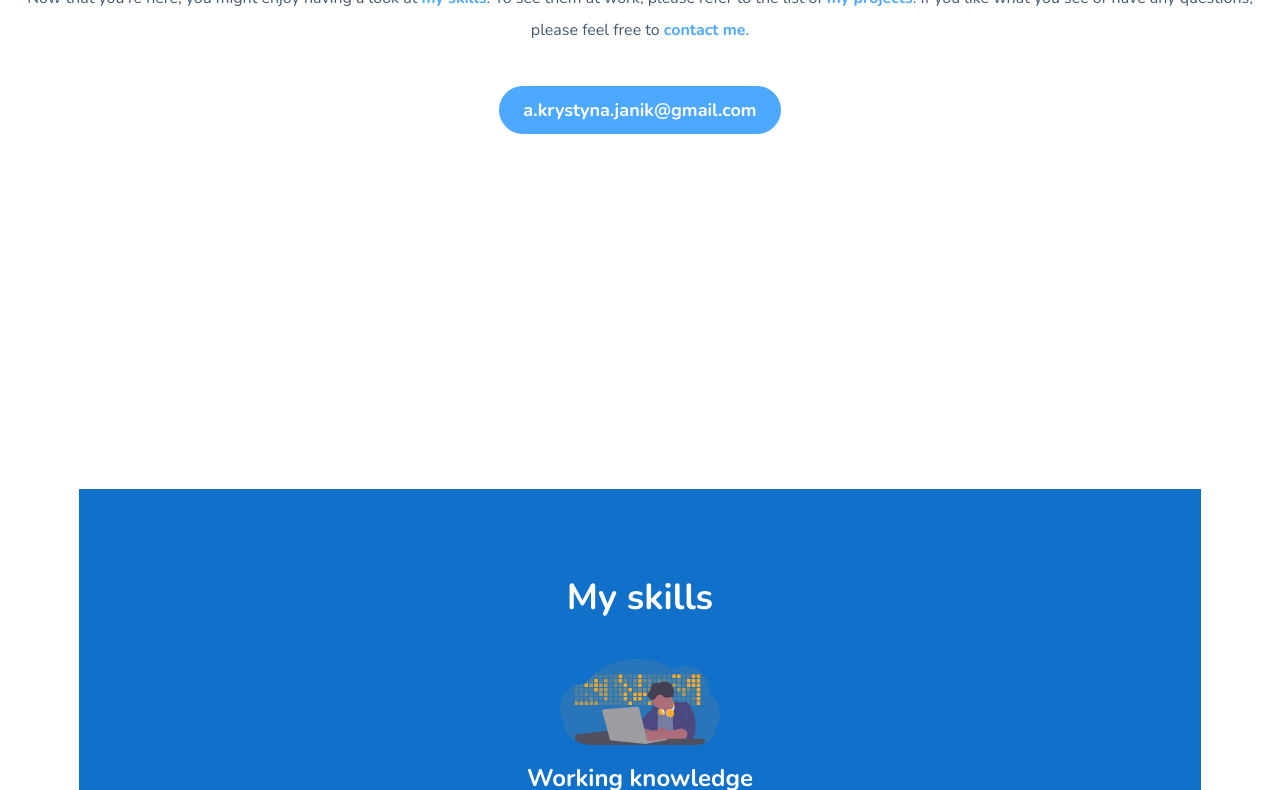
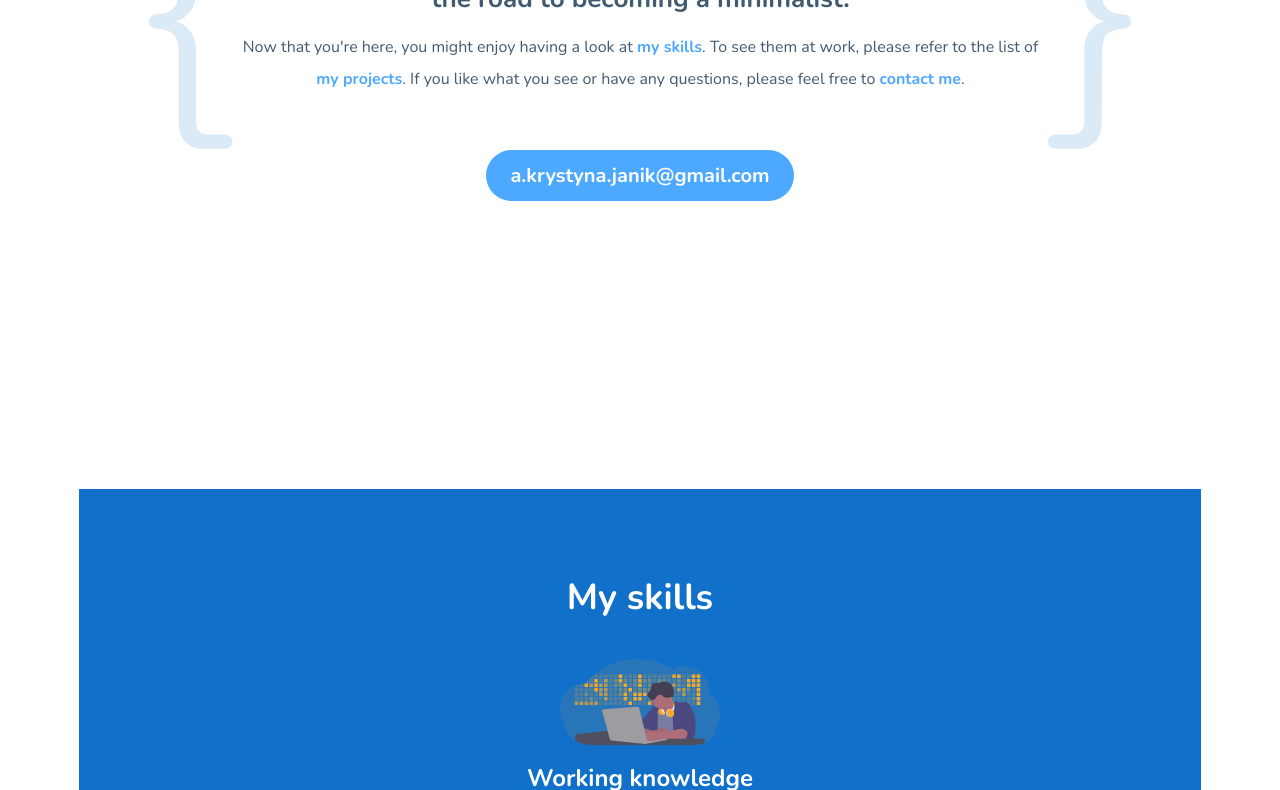
Before and after one commit to krysiajanik/krysiajanik.github.io, a website built with webpack: page src/pages/index.html in a window 1280 px wide. Shown: the part 311-1101 px from the top of the page. Built offline with nearby package versions, Linux system fonts and the light colour scheme.

Commit message:
feat: media queries and additional elements for desktop added to main scss and header

```diff
--- a/src/pages/index.html
+++ b/src/pages/index.html
@@ -73,19 +73,28 @@
     </p>
     <img src="../assets/img/krysia.jpg" class="header__image" alt="Profesjonalne zdjęcie Krysi" />
     <article class="header__description">
+      <div class="header__flexbox">
+        <div class="header__frame"><img src="../assets/img/{.png" /> </div>
+        <div>
           <section class="header__description--highlight">
-        My name is Krysia and I'm an aspiring <strong class="header__strong">Frontend developer</strong> and on the road
+            My name is Krysia and I'm an aspiring <strong class="header__strong">Frontend developer</strong> and on the
+            road
             to becoming a minimalist.
           </section>
           <section class="header__description--smaller">
-        Now that you're here, you might enjoy having a look at <a href="#skills" class="header__link">my skills</a>. To
+            Now that you're here, you might enjoy having a look at <a href="#skills" class="header__link">my skills</a>.
+            To
             see them at work,
             please
-        refer to the list of <a href="#projects" class="header__link">my projects</a>. If you like what you see or have
+            refer to the list of <a href="#projects" class="header__link">my projects</a>. If you like what you see or
+            have
             any questions, please
             feel
             free to <a href="#contact" class="header__link">contact me</a>.
           </section>
+        </div>
+        <div class="header__frame"><img src="../assets/img/}.png" /> </div>
+      </div>
       <a href="mailto:a.krystyna.janik@gmail.com" class="email">a.krystyna.janik@gmail.com</a>
     </article>
   </header>
@@ -173,9 +182,12 @@
       <p class="contact__subheader">I'm open to new opportunities! If you happen to have anything that suits my
         profile, I would be happy to talk about it.</p>
       <div class="contact__social-media">
-        <a class="contact__button" href="https://github.com/krysiajanik"><img src="../assets/img/git.svg" class="contact__button--image"/></a>
-        <a class="contact__button" href="https://www.linkedin.com/in/krystyna-janik-02aa8060/"><img src="../assets/img/linkedin.svg" class="contact__button--image"/></a>
-        <a class="contact__button" href="https://www.facebook.com/krysia.janik/"><img src="../assets/img/FB.svg" class="contact__button--image"/></a>
+        <a class="contact__button" href="https://github.com/krysiajanik"><img src="../assets/img/git.svg"
+            class="contact__button--image" /></a>
+        <a class="contact__button" href="https://www.linkedin.com/in/krystyna-janik-02aa8060/"><img
+            src="../assets/img/linkedin.svg" class="contact__button--image" /></a>
+        <a class="contact__button" href="https://www.facebook.com/krysia.janik/"><img src="../assets/img/FB.svg"
+            class="contact__button--image" /></a>
       </div>
       <a href="mailto:a.krystyna.janik@gmail.com" class="email">a.krystyna.janik@gmail.com</a>
     </article>
--- a/src/scss/main.scss
+++ b/src/scss/main.scss
@@ -37,8 +37,6 @@ body {
   padding: 0;
 }
 
-
-
 .email {
   background: $lightblue;
   border-radius: 64px;
@@ -47,4 +45,7 @@ body {
   font-size: 18px;
   text-decoration: none;
   padding: 12px 24px;
+  @media screen and (min-width: 768px) {
+    font-size: 20px;
+  }
 }
--- a/src/scss/modules/header.scss
+++ b/src/scss/modules/header.scss
@@ -2,6 +2,21 @@
   min-height: 100vh;
   line-height: 32px;
   padding: $sectionPadding;
+
+  &__flexbox{
+    display: flex;
+    flex-direction: row;
+    align-items: center;
+    margin: 0 16px;
+    max-width: 982px;
+  }
+
+  &__frame {
+    display: none;
+    @media screen and (min-width: 768px) {
+      display: inline;
+    }
+  }
 
   &__greeting {
     display: none;
```
Also changed, not shown: src/assets/img/krysia.jpg. Lines whose indentation alone changed are shown as unchanged.
